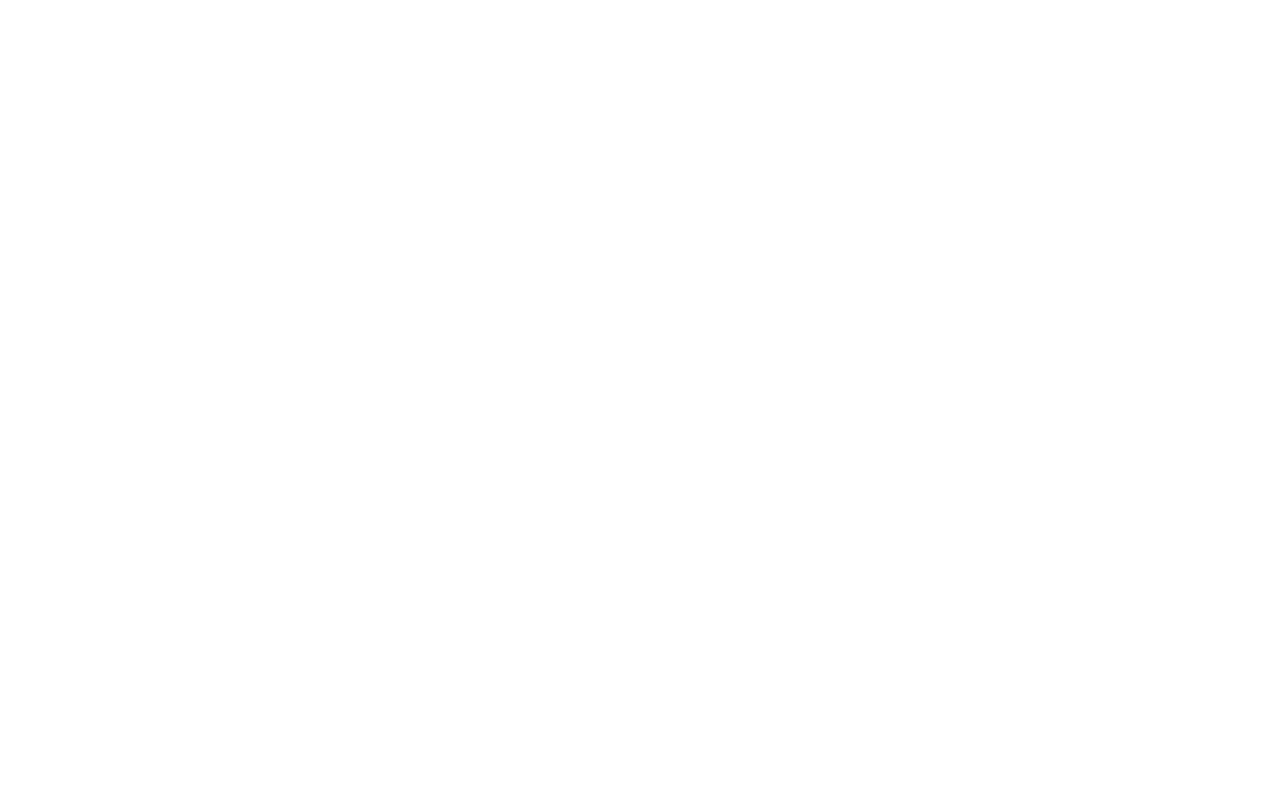
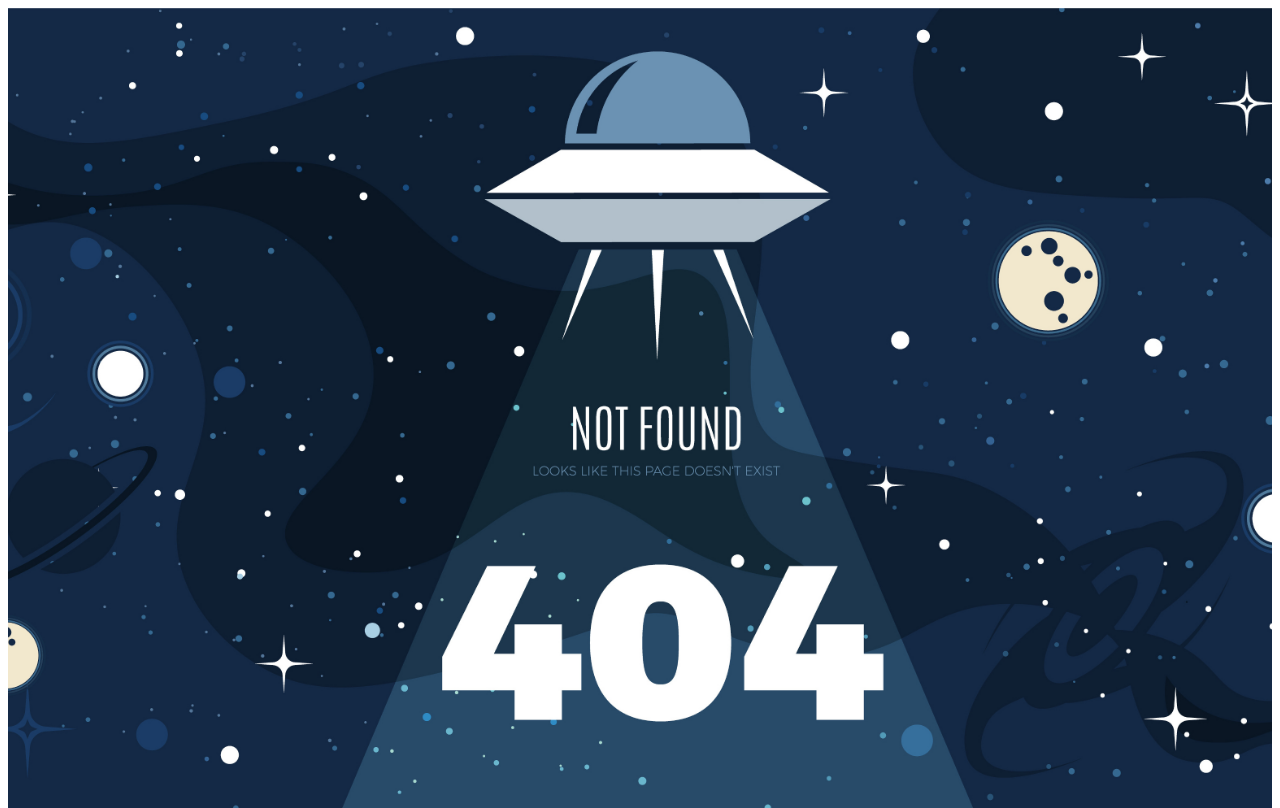
Before and after one commit to nisevi/favalorodecorazon, a plain HTML site: page website/404.html in a window 1280 px wide. Drawn offline with Linux system fonts and the light colour scheme.

Commit message:
Error image.

```diff
--- a/website/assets/custom/css/errors.css
+++ b/website/assets/custom/css/errors.css
@@ -3,6 +3,6 @@ body, html {
 }
 .bg-error {
     height: 100%;
-    background: url("../images/vasko/errors/404.jpg") no-repeat center;
+    background: url("../images/favaloro/errors/404.jpg") no-repeat center;
     background-size: cover;
 }
```
Also changed, not shown: website/assets/custom/images/favaloro/errors/404.jpg (added).
